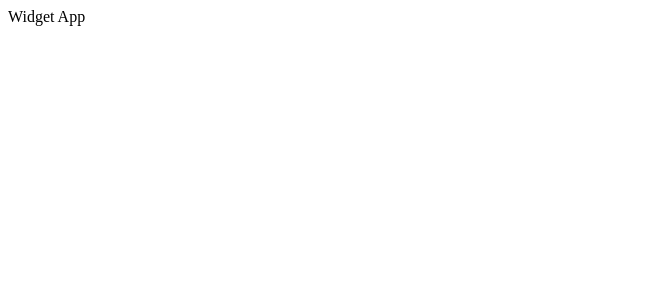
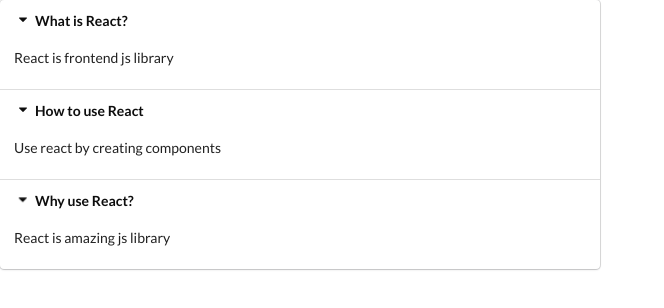
Before and after one commit to dev-saurav/accordian, a React (Create React App) app: page / in a window 1280 px wide. Shown: the top 308 px of the page, without its empty margins (0-664 px from the left). Built offline with nearby package versions, Linux system fonts and the light colour scheme.

Commit message:
added the accordion

```diff
--- a/public/index.html
+++ b/public/index.html
@@ -15,6 +15,11 @@
       user's mobile device or desktop. See https://developers.google.com/web/fundamentals/web-app-manifest/
     -->
     <link rel="manifest" href="%PUBLIC_URL%/manifest.json" />
+    <!-- Semantic UI -->
+    <link
+      rel="stylesheet"
+      href="https://cdnjs.cloudflare.com/ajax/libs/semantic-ui/2.4.1/semantic.min.css"
+    />
     <!--
       Notice the use of %PUBLIC_URL% in the tags above.
       It will be replaced with the URL of the `public` folder during the build.
--- a/src/App.js
+++ b/src/App.js
@@ -1,9 +1,25 @@
 import React from 'react'
+import Accordian from './components/Accordian';
+
+const items = [
+    {
+        title: "What is React?",
+        content: "React is frontend js library"
+    },
+    {
+        title: "How to use React",
+        content: "Use react by creating components"
+    },
+    {
+        title: "Why use React?",
+        content: "React is amazing js library"
+    }
+]
 
 const App = () => {
     return (
         <div>
-            Widget App
+            <Accordian items={items} />
         </div>
     )
 }
--- /dev/null
+++ b/src/components/Accordian.js
@@ -0,0 +1,28 @@
+import React from 'react'
+
+const Accordian = ({ items }) => {
+
+    //on click of title
+    const onTitleClick = (index) => {
+        console.log("title clicked", index)
+    }
+
+    const renderedList = items.map((item, index) => (
+        <React.Fragment key={item.title}>
+            <div className="title active" onClick={() => onTitleClick(index)}>
+                <i className="dropdown icon"></i>
+                {item.title}
+            </div>
+            <div className="content active">
+                <p>{item.content}</p>
+            </div>
+        </React.Fragment>
+    ))
+    return (
+        <div className="ui styled accordion">
+            {renderedList}
+        </div>
+    )
+}
+
+export default Accordian;
```
